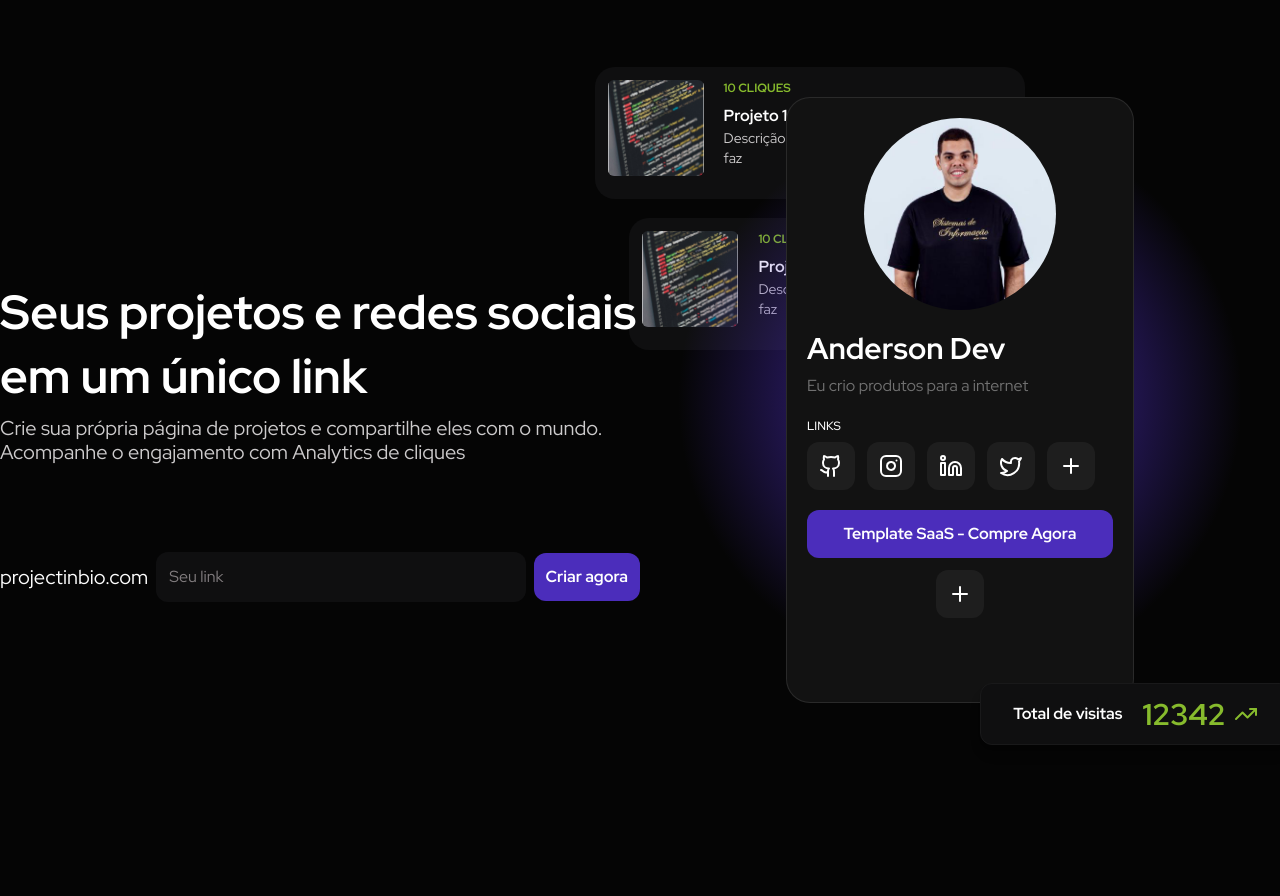
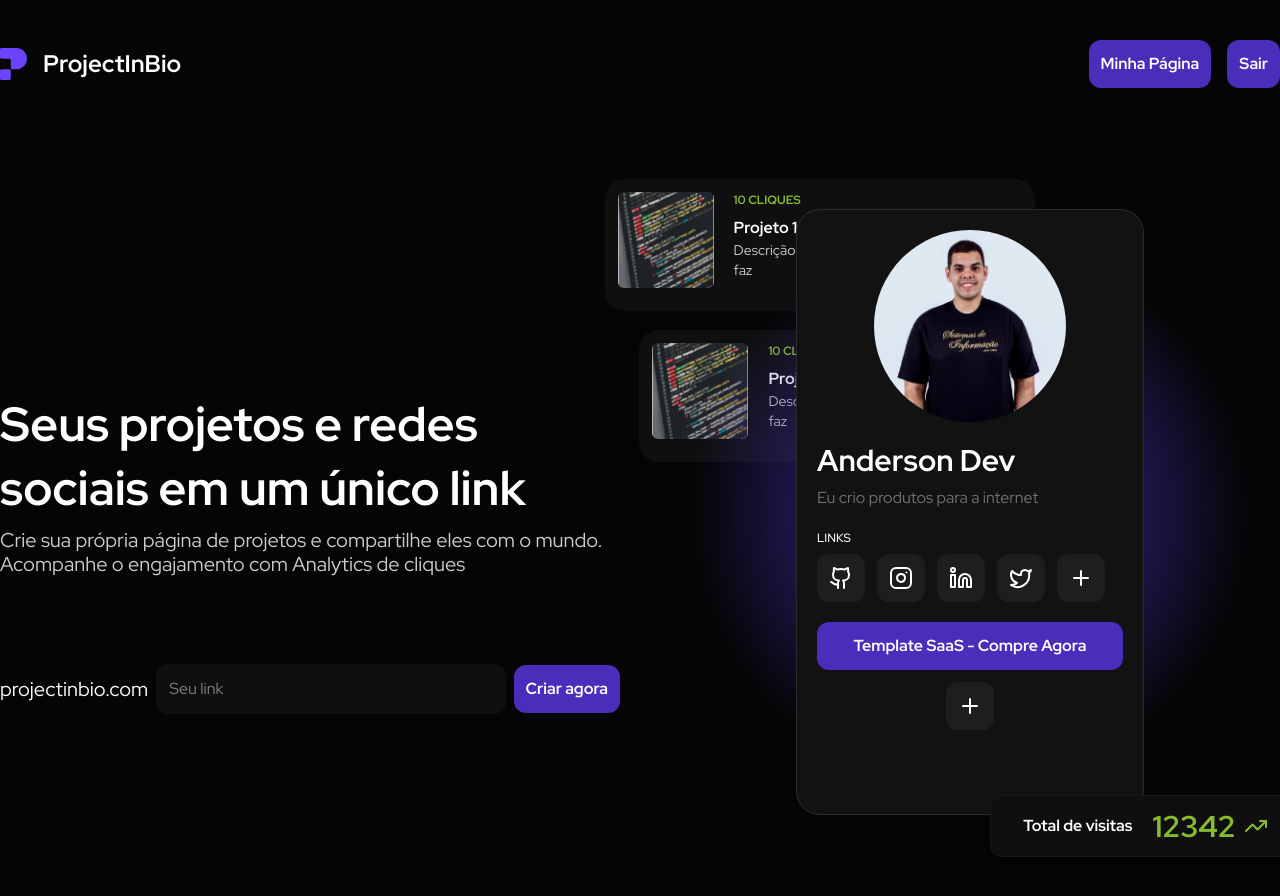
Before and after one commit to andersondev96/micro-saas-rocketseat-project-in-bio, a Next.js app: page / in a window 1280 px wide. Shown: the top 896 px of the page. Before the commit the page ends 800 px from the top, so only its background shows below. Built offline with nearby package versions, Linux system fonts and the light colour scheme.

Commit message:
Criando o componente header

```diff
--- /dev/null
+++ b/app/components/landing-page/header.tsx
@@ -0,0 +1,16 @@
+import Button from "../ui/button";
+
+export default function Header() {
+  return (
+    <div className="absolute top-0 left-0 right-0 max-w-7xl mx-auto flex items-center justify-between py-10">
+      <div className="flex items-center gap-4">
+        <img src="/logo.svg" alt="ProjectInBio Logo" />
+        <h3 className="text-white text-2xl font-bold">ProjectInBio</h3>
+      </div>
+      <div className="flex items-center gap-4">
+        <Button>Minha Página</Button>
+        <Button>Sair</Button>
+      </div>
+    </div>
+  );
+}
--- a/app/components/landing-page/hero.tsx
+++ b/app/components/landing-page/hero.tsx
@@ -6,7 +6,7 @@
 
 export default function Hero() {
   return (
-    <div className="flex h-screen">
+    <div className="flex h-screen gap-x-10">
       <div className="w-full flex flex-col gap-2 mt-[35vh]">
         <h1 className="text-5xl font-bold text-white leading-[64px]">
           Seus projetos e redes sociais em um único link
--- a/app/page.tsx
+++ b/app/page.tsx
@@ -1,15 +1,17 @@
-import Image from "next/image";
+import Header from "./components/landing-page/header";
 import Hero from "./components/landing-page/hero";
 
 export default function Home() {
   return (
-    <h1 className="max-w-7xl mx-auto">
-      <Hero />
-     {/*  <Header />
-      <Hero />
-      <VideoExplanation />
+    <div className="max-w-7xl mx-auto">
+      <Header />
+      <div className="pt-28">
+        <Hero />
+      </div>
+
+      {/* <VideoExplanation />
       <Pricing />
       <FAQ /> */}
-    </h1>
+    </div>
   );
 }
```
